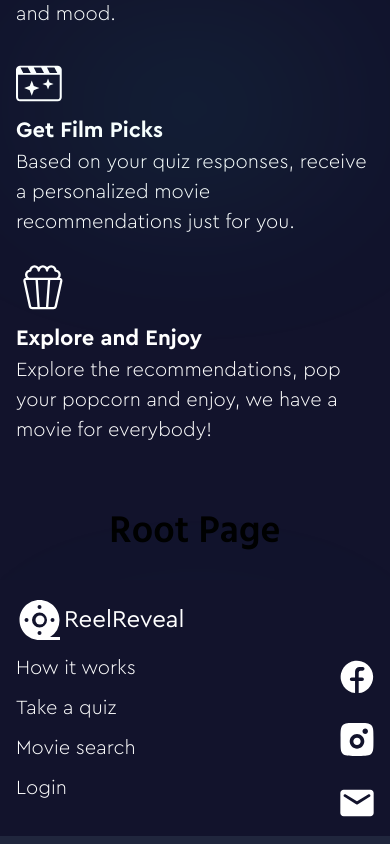
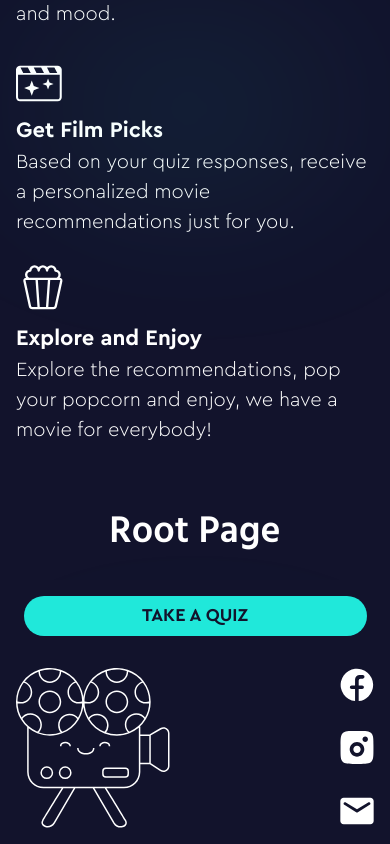
Before and after one commit to Sergiy5/reel-reveal_nextjs, a Next.js app: page / in a window 390 px wide. Shown: the part 1119-1963 px from the top of the page. Built offline with nearby package versions, Linux system fonts and the light colour scheme.

Commit message:
Footer link to quiz how it works done with response

```diff
--- a/src/app/components/Footer.tsx
+++ b/src/app/components/Footer.tsx
@@ -3,33 +3,39 @@ import { MainLogo } from "./MainLogo";
 import {FooterMenu} from './FooterMenu'
 import { ListSocial } from "./ListSocial";
 import CameraIcon from '../../../public/icons/camera.svg';
+import { ViewWidth } from "@/types";
+import { LinkToQuiz } from "./LinkToQuiz";
 
-export const Footer: React.FC = () => {
+export const Footer: React.FC<ViewWidth> = ({viewWidth}) => {
 
   return (
     <footer className={`relative flex w-full justify-center items-center`}>
       <div
-        className={`flex flex-col p-4 w-full bg-bgColor gap-4 z-20
-           md:px-[60px] md:py-10 md:items-start lg:px-[120px]`}
+        className={`flex flex-col p-4 w-full bg-bgColor gap-8 z-20
+           md:px-[60px] md:gap-6 md:py-10 md:items-start lg:px-[60px] xl:px-[120px]`}
       >
-        <MainLogo isShowHalfLogo={true} />
+        {viewWidth > 768 ? (
+          <MainLogo isShowHalfLogo={true} />
+        ) : (
+          <LinkToQuiz viewWidth={viewWidth} />
+        )}
 
         <div className={`flex justify-between w-full  `}>
-          <FooterMenu />
+          {viewWidth > 768 ? <FooterMenu /> : null}
+
           <CameraIcon
             width={154}
             height={160}
             id="camera-icon"
             alt="Camera icon"
             placeholder="empty"
-            className={`hidden md:block`}
           />
 
           <ListSocial />
         </div>
       </div>
       <Image
-        className={`absolute top-[70%] -translate-y-[70%] blur-footer z-10`}
+        className={`absolute top-[100%] left-1/2 transform -translate-x-1/2 -translate-y-[100%] blur-footer z-10`}
         src={"/icons/footer_bg-ellips.svg"}
         width="1429"
         height="614"
--- /dev/null
+++ b/src/app/components/LinkToQuiz.tsx
@@ -0,0 +1,17 @@
+import Link from "next/link";
+import { ViewWidth } from "@/types";
+
+export const LinkToQuiz: React.FC<ViewWidth> = ({ viewWidth }) => {
+
+  return (
+    <div
+      className={` flex items-center justify-center flex-col gap-[28px] z-10 md:flex-row md:gap-12`}
+    >
+      <h2 className={`hidden md:flex`}>Take Our Quiz!</h2>
+
+      <Link href={"/quiz"} className={`link-btn w-[343px] md:w-[249px]`}>
+        take a quiz
+      </Link>
+    </div>
+  );
+};
--- a/src/app/globals.scss
+++ b/src/app/globals.scss
@@ -58,8 +58,7 @@ body {
   font-family: Arial, Helvetica, sans-serif;
   display: block;
   max-width: 100vw;
-  overflow-x: hidden;
-  background-color: theme("colors.bgLightColor");
+  background-color: theme("colors.bgColor");
 }
 
 main {
@@ -71,6 +70,7 @@ main {
   margin: 0 auto;
   padding: 24px 16px;
   max-width: 1440px;
+  color: theme('colors.textColor');
   background-color: theme("colors.bgColor");
   gap: 64px;
   overflow: hidden;
--- a/src/app/page.tsx
+++ b/src/app/page.tsx
@@ -6,6 +6,7 @@ import { useEffect, useState } from "react";
 import { useResize } from "@/lib";
 import { Hero } from "./components/Hero";
 import {HowItWorks} from './components/HowItWorks'
+import { LinkToQuiz } from "./components/LinkToQuiz";
 
 export default function Home() {
   const [isShowBurgerMenu, setIsShowBurgerMenu] = useState(false);
@@ -16,13 +17,13 @@ export default function Home() {
 
   useEffect(() => {
     if (viewWidth <= 1024) setIsShowBurgerMenu(false);
-    if (viewWidth >= 1025) setIsShowBurgerMenu(true);
+    if (viewWidth > 1024) setIsShowBurgerMenu(true);
 
     if (viewWidth <= 768) setIsShowSearchBar(false);
-    if (viewWidth >= 769) setIsShowSearchBar(true);
+    if (viewWidth > 768) setIsShowSearchBar(true);
 
+    if (viewWidth <= 768) setIsShowHalfLogo(true);
     if (viewWidth <= 1280) setIsShowHalfLogo(false);
-    if (viewWidth <= 768) setIsShowHalfLogo(true);
     if (viewWidth > 1280) setIsShowHalfLogo(true);
   }, [viewWidth]);
 
@@ -37,10 +38,11 @@ export default function Home() {
       <main>
         <Hero />
         <HowItWorks />
+        {viewWidth > 768 ? <LinkToQuiz viewWidth={viewWidth} /> : null}
         <h2>Root Page</h2>
       </main>
 
-      <Footer />
+      <Footer viewWidth={viewWidth} />
     </>
   );
 }
--- a/src/types/interfaces.ts
+++ b/src/types/interfaces.ts
@@ -15,3 +15,7 @@ export interface IsShowComponents {
   showSearchBar: boolean;
   showHalfLogo:boolean;
 }
+
+export interface ViewWidth {
+  viewWidth: number;
+}
```
Also changed, not shown: src/app/components/HowItWorks.tsx (renamed from src/app/components/HowItWorks.jsx).
